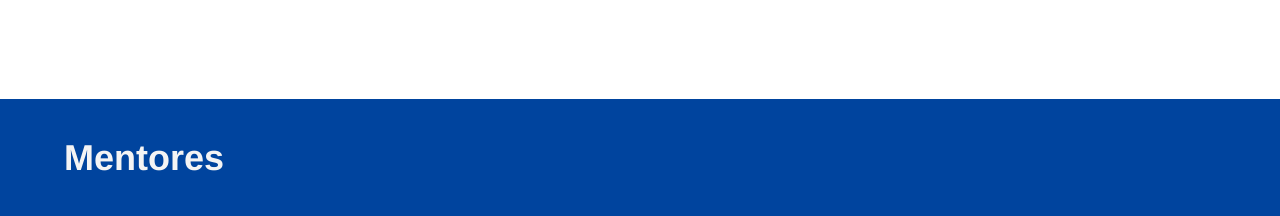
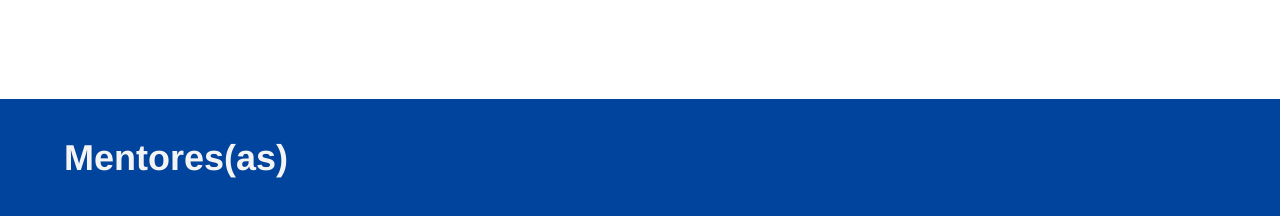
Before and after one commit to nodeschool/guatemala, a plain HTML site: page index.html in a window 1280 px wide. Shown: the part 3000-3216 px from the top of the page. Drawn offline with nearby package versions, Linux system fonts and the light colour scheme.

Commit message:
Use non gender specific title for mentors section

```diff
--- a/index.html
+++ b/index.html
@@ -166,7 +166,7 @@
       <section class="cf ph3 ph5-ns pb5 bg-dark-blue near-white" id="mentores">
         <div class="mw9 center">
           <article class="pv2 fl w-100 ">
-            <h2 class="f4 f2-ns fw6 mb2">Mentores</h2>
+            <h2 class="f4 f2-ns fw6 mb2">Mentores(as)</h2>
             <div class="tc pv4 fl w-100 w-third-l w-50-m ph4-l" id="aleknaui">
               <img src="images/aleknaui.jpg" alt="aleknaui avatar" class="br-100 ba b--black-20 h4 w4">
               <h3 class="f6 f5-m f4-l mb2">Ale Canahui</h1>
```
